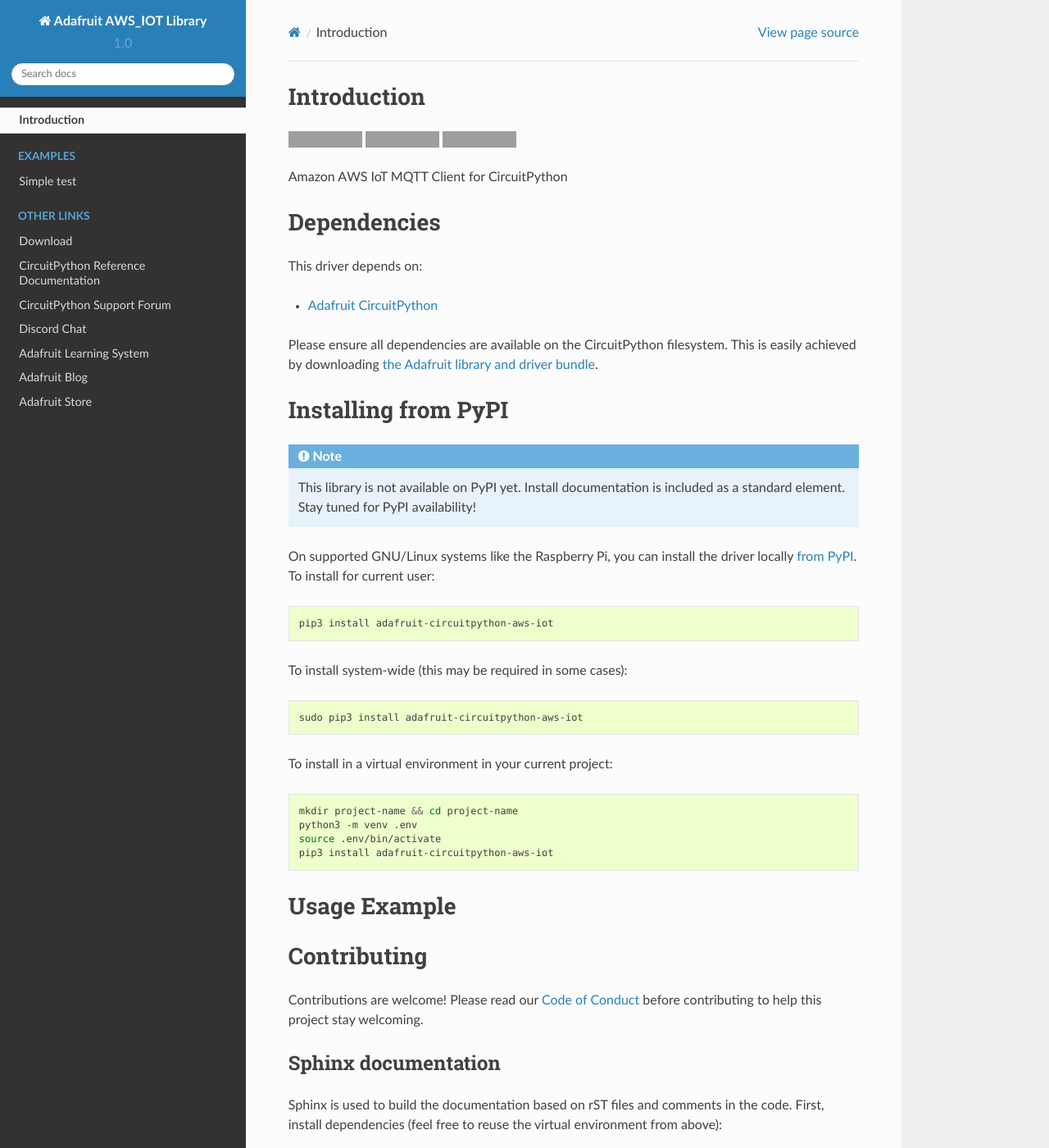
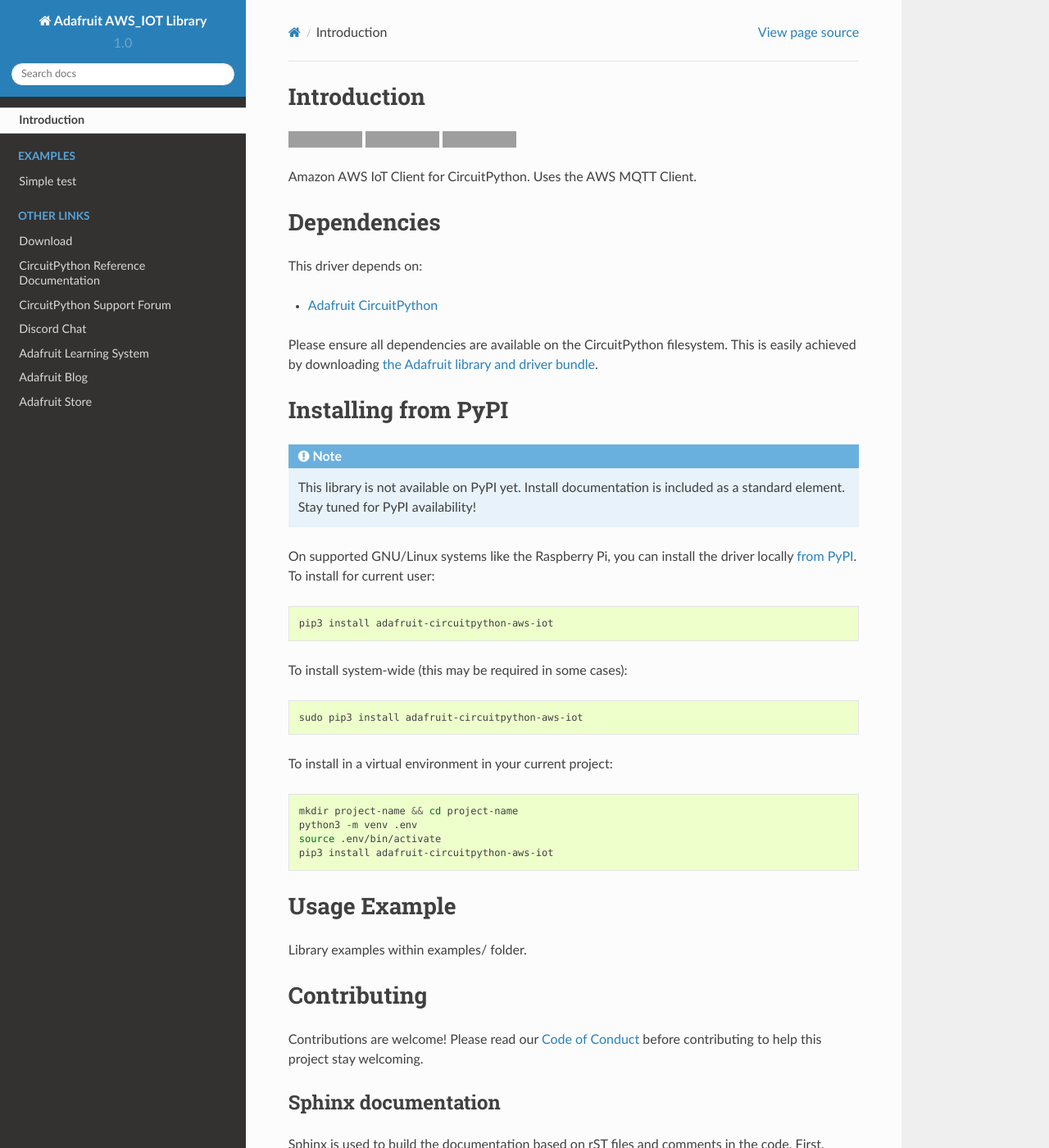
Before and after one commit to adafruit/Adafruit_CircuitPython_AWS_IOT, a Sphinx documentation site: the page built from docs/index.rst, in a window 1280 px wide and 1400 px high. Shown: the whole window at 82% size. Built offline with Sphinx 7.4.7 and the Read the Docs theme 2.0.0, drawn with Linux system fonts in a browser that asks for light colours; part of the change alters nothing that is shown; grey boxes are pictures that could not be loaded.

Commit message:
fixup docs for sphinx

```diff
--- a/README.rst
+++ b/README.rst
@@ -13,7 +13,9 @@ Introduction
     :target: https://travis-ci.com/adafruit/Adafruit_CircuitPython_AWS_IOT
     :alt: Build Status
 
-Amazon AWS IoT MQTT Client for CircuitPython
+Amazon AWS IoT Client for CircuitPython. Uses the AWS MQTT Client.
+
+.. todo:: Add note about nina-fw 1.4.0 here
 
 
 Dependencies
@@ -30,9 +32,6 @@ Installing from PyPI
 =====================
 .. note:: This library is not available on PyPI yet. Install documentation is included
    as a standard element. Stay tuned for PyPI availability!
-
-.. todo:: Remove the above note if PyPI version is/will be available at time of release.
-   If the library is not planned for PyPI, remove the entire 'Installing from PyPI' section.
 
 On supported GNU/Linux systems like the Raspberry Pi, you can install the driver locally `from
 PyPI <https://pypi.org/project/adafruit-circuitpython-aws_iot/>`_. To install for current user:
@@ -59,7 +58,7 @@ To install in a virtual environment in your current project:
 Usage Example
 =============
 
-.. todo:: Add a quick, simple example. It and other examples should live in the examples folder and be included in docs/examples.rst.
+Library examples within examples/ folder.
 
 Contributing
 ============
--- a/docs/index.rst
+++ b/docs/index.rst
@@ -23,14 +23,10 @@ Table of Contents
 .. toctree::
     :caption: Tutorials
 
-.. todo:: Add any Learn guide links here. If there are none, then simply delete this todo and leave
-    the toctree above for use later.
 
 .. toctree::
     :caption: Related Products
 
-.. todo:: Add any product links here. If there are none, then simply delete this todo and leave
-    the toctree above for use later.
 
 .. toctree::
     :caption: Other Links
```
